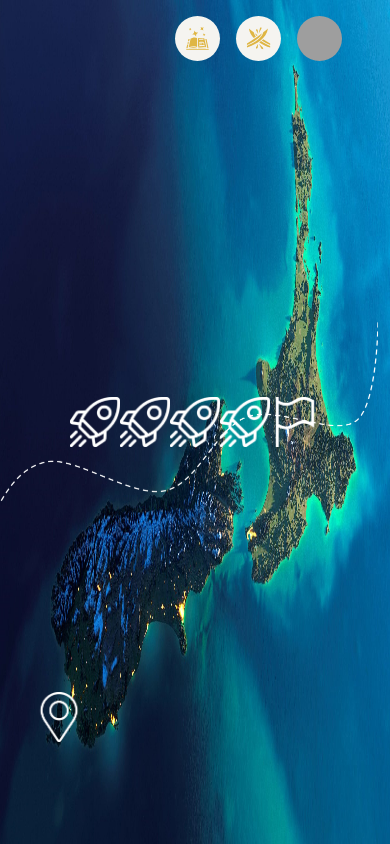
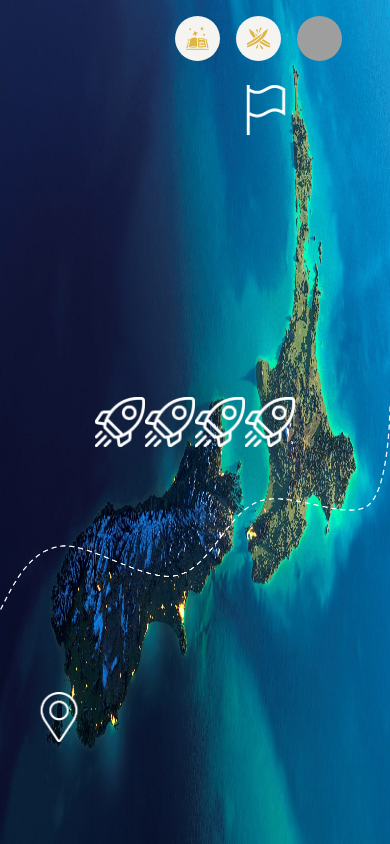
Before and after one commit to Bobsters6666/SpaceZoo, a Next.js app: page /nz in a window 390 px wide. Built offline with nearby package versions, Linux system fonts and the light colour scheme; grey boxes are pictures that could not be loaded.

Commit message:
Postion finish flag

```diff
--- a/src/app/nz/nz.module.css
+++ b/src/app/nz/nz.module.css
@@ -27,10 +27,16 @@
 
 .finish {
   width: 50px;
+  position: absolute;
+  top: 13%;
+  right: 19%;
+  transform: translate(-50%, -50%);
 }
 
 @media (max-width: 768px) {
   .path {
     width: 70vh;
+    top: 60%;
+    left: 50%;
   }
 }
```
